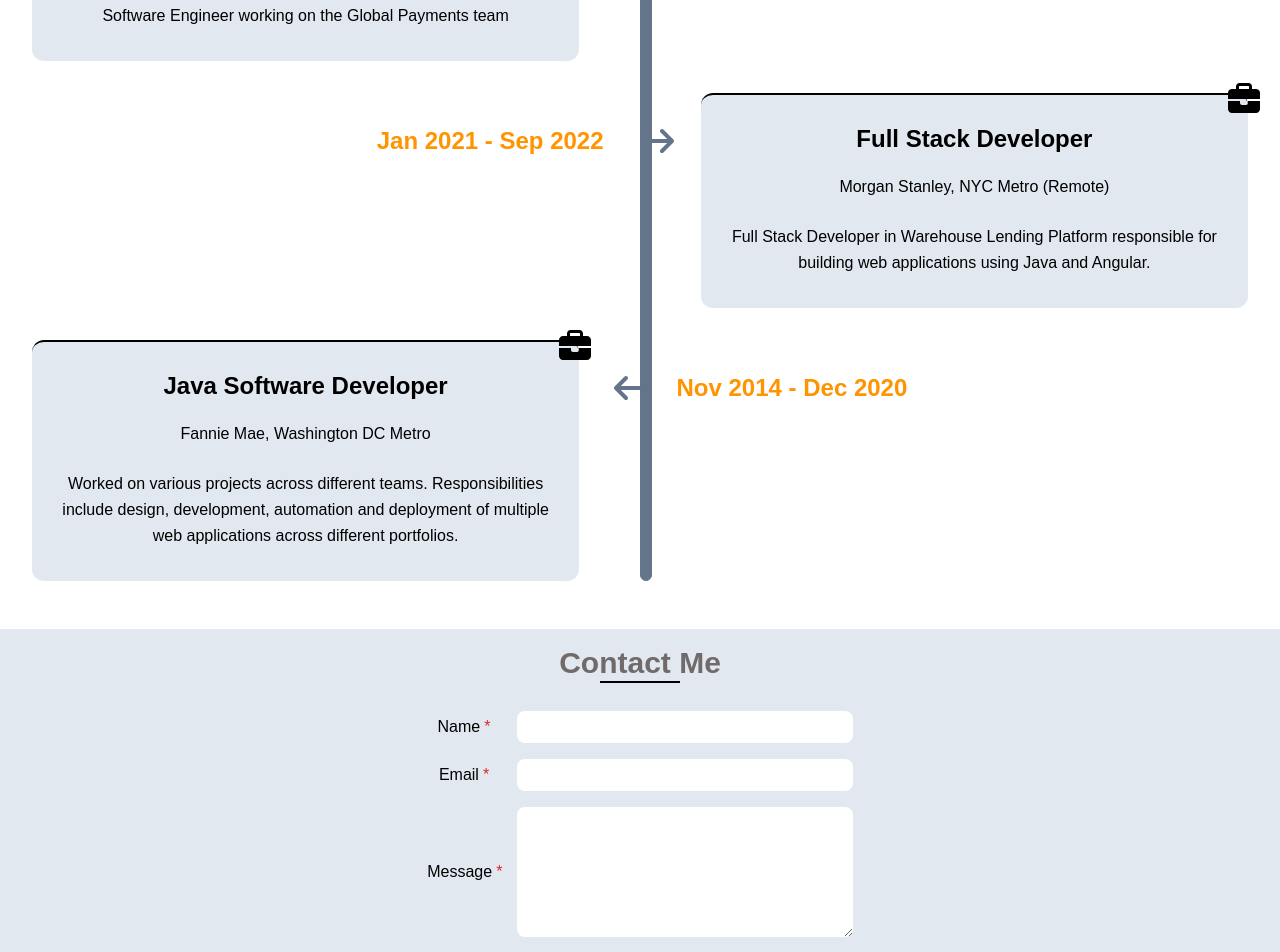
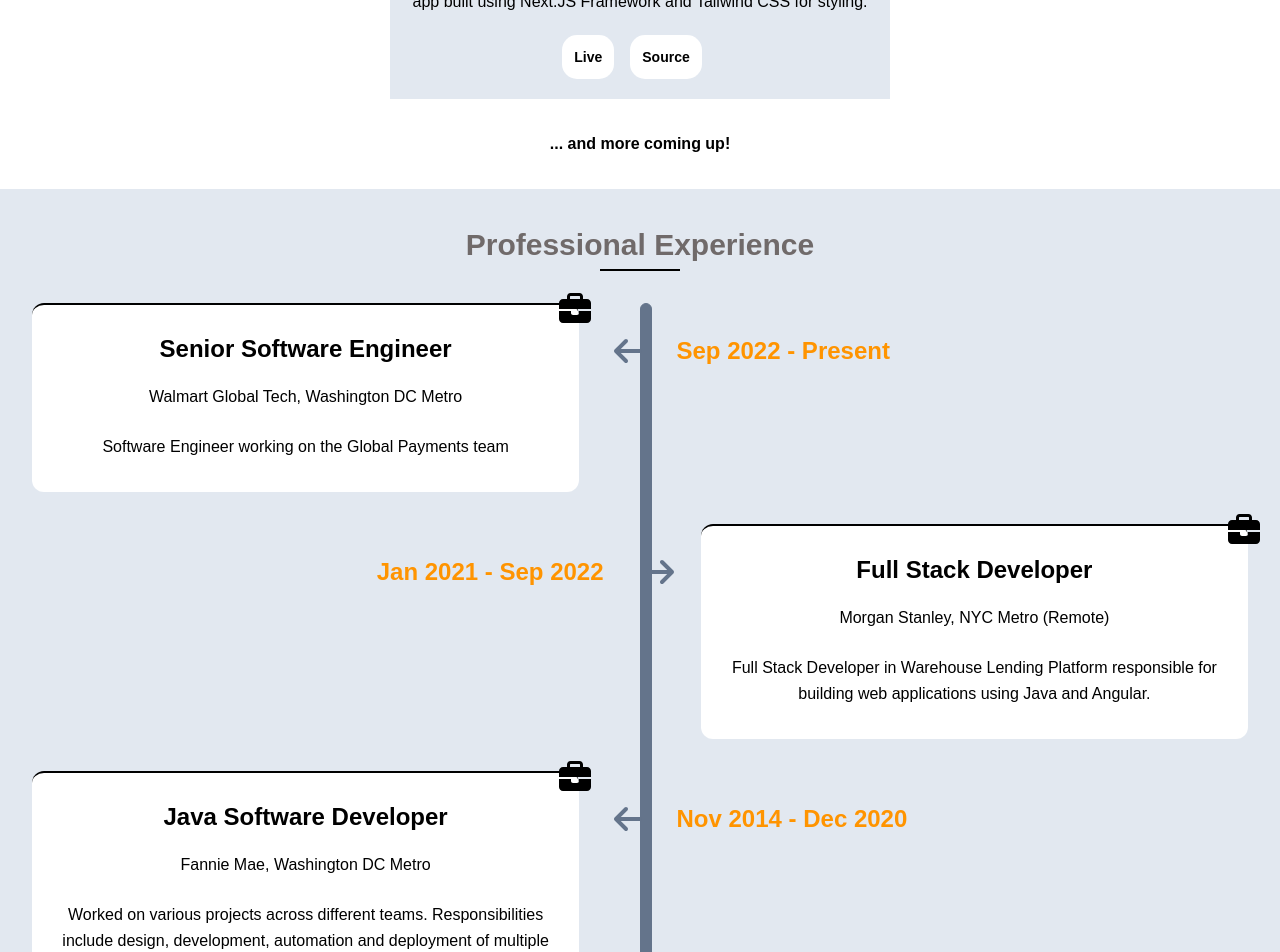
Before and after one commit to adithya-pulipaka/portfolio, a Next.js app: page / in a window 1280 px wide. Shown: the part 1180-2132 px from the top of the page. Built offline with nearby package versions, Linux system fonts and the light colour scheme.

Commit message:
add project section to portfolio (#7)

```diff
--- a/components/portfolio/Contact.js
+++ b/components/portfolio/Contact.js
@@ -25,7 +25,7 @@ const Contact = () => {
 
   return (
     <>
-      <section className="bg-slate-200 -mx-8 text-center pt-4" id="contact">
+      <section className="bg-white -mx-8 text-center pt-4" id="contact">
         <h2 className="text-primary hover:text-accent mt-0 text-3xl mb-7">
           Contact Me
           <span className="after:border-solid after:border-black after:border after:block after:w-20 after:mx-auto"></span>
@@ -47,7 +47,7 @@ const Contact = () => {
                 required
                 value={name}
                 onChange={(event) => setName(event.target.value)}
-                className="w-[75%] min-h-[2rem] rounded-lg"
+                className="w-[75%] min-h-[2rem] rounded-lg bg-slate-200 pl-1"
               />
             </div>
             <div className="pb-4 w-full md:max-w-md md:mx-auto flex items-center justify-center">
@@ -64,7 +64,7 @@ const Contact = () => {
                 required
                 value={email}
                 onChange={(event) => setEmail(event.target.value)}
-                className="w-[75%] min-h-[2rem] rounded-lg"
+                className="w-[75%] min-h-[2rem] rounded-lg bg-slate-200 pl-1"
               />
             </div>
             <div className="pb-4 w-full md:max-w-md md:mx-auto flex items-center justify-center">
@@ -81,7 +81,7 @@ const Contact = () => {
                 required
                 value={message}
                 onChange={(event) => setMessage(event.target.value)}
-                className="w-[75%] min-h-[2rem] rounded-lg"
+                className="w-[75%] min-h-[2rem] rounded-lg bg-slate-200 pl-2"
               ></textarea>
             </div>
             <div>
--- a/components/portfolio/Experience.js
+++ b/components/portfolio/Experience.js
@@ -9,7 +9,8 @@ import {
 const Experience = () => {
   return (
     <>
-      <section className="-mx-8 text-center p-8 mb-4" id="experience">
+      <section className="-mx-8 text-center p-8  bg-slate-200" id="experience">
+        {/* bg-slate-200 for alternate colors + mb-4 on the section above */}
         <h2 className="mt-0 text-primary hover:text-accent ">
           Professional Experience
           <span className="after:border-solid after:border-black after:border after:block after:w-20 after:mx-auto"></span>
@@ -29,7 +30,8 @@ const Experience = () => {
                   Sep 2022 - Present
                 </span>
               </div>
-              <div className="w-full md:w-[45%] bg-slate-200 p-4 mt-8 rounded-xl border-t-black border-t-2 relative">
+              <div className="w-full md:w-[45%] bg-white p-4 mt-8 rounded-xl border-t-black border-t-2 relative">
+                {/* bg-slate-200 for alternate colors  */}
                 <span className="absolute -top-3 -right-3">
                   <FontAwesomeIcon icon={faBriefcase} size="2x" />
                 </span>
@@ -56,7 +58,7 @@ const Experience = () => {
                   Jan 2021 - Sep 2022
                 </span>
               </div>
-              <div className="w-full md:w-[45%] bg-slate-200 p-4 mt-8 rounded-xl relative md:ml-auto border-t-black border-t-2">
+              <div className="w-full md:w-[45%] bg-white p-4 mt-8 rounded-xl relative md:ml-auto border-t-black border-t-2">
                 <span className="absolute -top-3 -right-3">
                   <FontAwesomeIcon icon={faBriefcase} size="2x" />
                 </span>
@@ -84,7 +86,7 @@ const Experience = () => {
                   Nov 2014 - Dec 2020
                 </span>
               </div>
-              <div className="w-full md:w-[45%] bg-slate-200 p-4 mt-8 rounded-xl relative border-t-black border-t-2">
+              <div className="w-full md:w-[45%] bg-white p-4 mt-8 rounded-xl relative border-t-black border-t-2">
                 <span className="absolute -top-3 -right-3">
                   <FontAwesomeIcon icon={faBriefcase} size="2x" />
                 </span>
@@ -104,7 +106,6 @@ const Experience = () => {
             </article>
           </div>
         </div>
-
         {/* <div className="relative">
           <div className="before:border before:border-solid before:border-slate-500 before:bg-slate-500 before:absolute before:w-2 before:h-full before:rounded-md">
             <article>
--- a/components/portfolio/Portfolio.js
+++ b/components/portfolio/Portfolio.js
@@ -10,7 +10,7 @@ const Portfolio = () => {
     <>
       <Intro></Intro>
       <AboutMe></AboutMe>
-      {/* <Projects></Projects> */}
+      <Projects></Projects>
       {/* <Blog></Blog> */}
       <Experience></Experience>
       {/* <Education></Education> */}
--- a/components/portfolio/Projects.js
+++ b/components/portfolio/Projects.js
@@ -2,26 +2,26 @@ import React from "react";
 import Link from "next/link";
 
 const projects = [
-  {
-    name: "Online Store App",
-    description: `An e-commerce application that allows to look through the products, add/remove from cart and a checkout process to complete the order. Built using React, Material-UI and React Context.`,
-    live: `https://todo.adithyakashyap.com`,
-    reference: `https://github.com/adithya-pulipaka/todo-app`,
-  },
+  // {
+  //   name: "Online Store App",
+  //   description: `An e-commerce application that allows to look through the products, add/remove from cart and a checkout process to complete the order. Built using React, Material-UI and React Context.`,
+  //   live: `https://todo.adithyakashyap.com`,
+  //   reference: `https://github.com/adithya-pulipaka/todo-app`,
+  // },
   {
     name: "A Simple Todo App",
     description: `A 'Hello World' step of building a website! This is a simple todo app built using Next.JS Framework and Tailwind CSS for styling.`,
-    live: `https://todo.adithyakashyap.com`,
+    live: `https://todo-app-ten-jet.vercel.app/`,
     reference: `https://github.com/adithya-pulipaka/todo-app`,
   },
-  {
-    name: "Budget Tracker",
-    description: `A typical Budget Tracking applicaton where we define a budget with categories to start with and
-       track the transactions made over time. Built with Next.JS Framework (React), Tailwind for styling and
-       firestore to persist the data`,
-    live: `https://budget.adithyakashyap.com`,
-    reference: `https://github.com/adithya-pulipaka/budget-tracker`,
-  },
+  // {
+  //   name: "Budget Tracker",
+  //   description: `A typical Budget Tracking applicaton where we define a budget with categories to start with and
+  //      track the transactions made over time. Built with Next.JS Framework (React), Tailwind for styling and
+  //      firestore to persist the data`,
+  //   live: `https://budget.adithyakashyap.com`,
+  //   reference: `https://github.com/adithya-pulipaka/budget-tracker`,
+  // },
 ];
 
 const Projects = () => {
```
Also changed, not shown: 1 other file (tests, documents, lock files or other folders).
